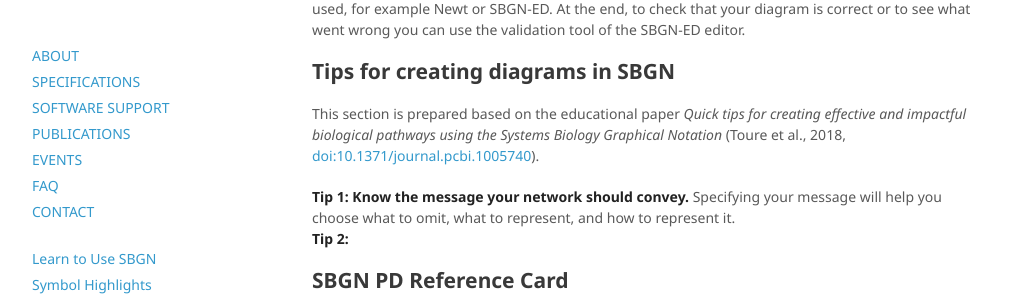
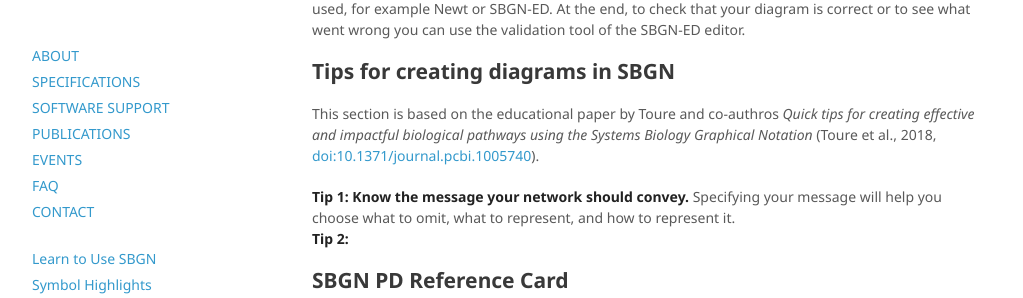
Before and after one commit to sbgn/sbgn, a Jekyll site: the page built from docs/learning_sbgn.md, in a window 1280 px wide and 900 px high, scrolled down 2408 px. Shown: the part 156-454 px from the top of the window, without its empty margins (128-1151 px from the left). Built offline with Jekyll 4.4.1, drawn with Linux system fonts in a browser that asks for light colours; nearby versions of some CDN libraries.

Commit message:
Update learning_sbgn.md

```diff
--- a/docs/learning_sbgn.md
+++ b/docs/learning_sbgn.md
@@ -75,7 +75,7 @@ Launch Newt button
 
 ## Tips for creating diagrams in SBGN
 
-<p>This section is prepared based on the educational paper <i>Quick tips for creating effective and impactful biological pathways using the Systems Biology Graphical Notation</i> (Toure et al., 2018, <a href="https://dx.doi.org/10.1371/journal.pcbi.1005740">doi:10.1371/journal.pcbi.1005740</a>).</p>
+<p>This section is based on the educational paper by Toure and co-authros <i>Quick tips for creating effective and impactful biological pathways using the Systems Biology Graphical Notation</i> (Toure et al., 2018, <a href="https://dx.doi.org/10.1371/journal.pcbi.1005740">doi:10.1371/journal.pcbi.1005740</a>).</p>
 
 **Tip 1: Know the message your network should convey.** Specifying your message will help you choose what to omit, what to represent, and how to represent it.
 **Tip 2:**
```
